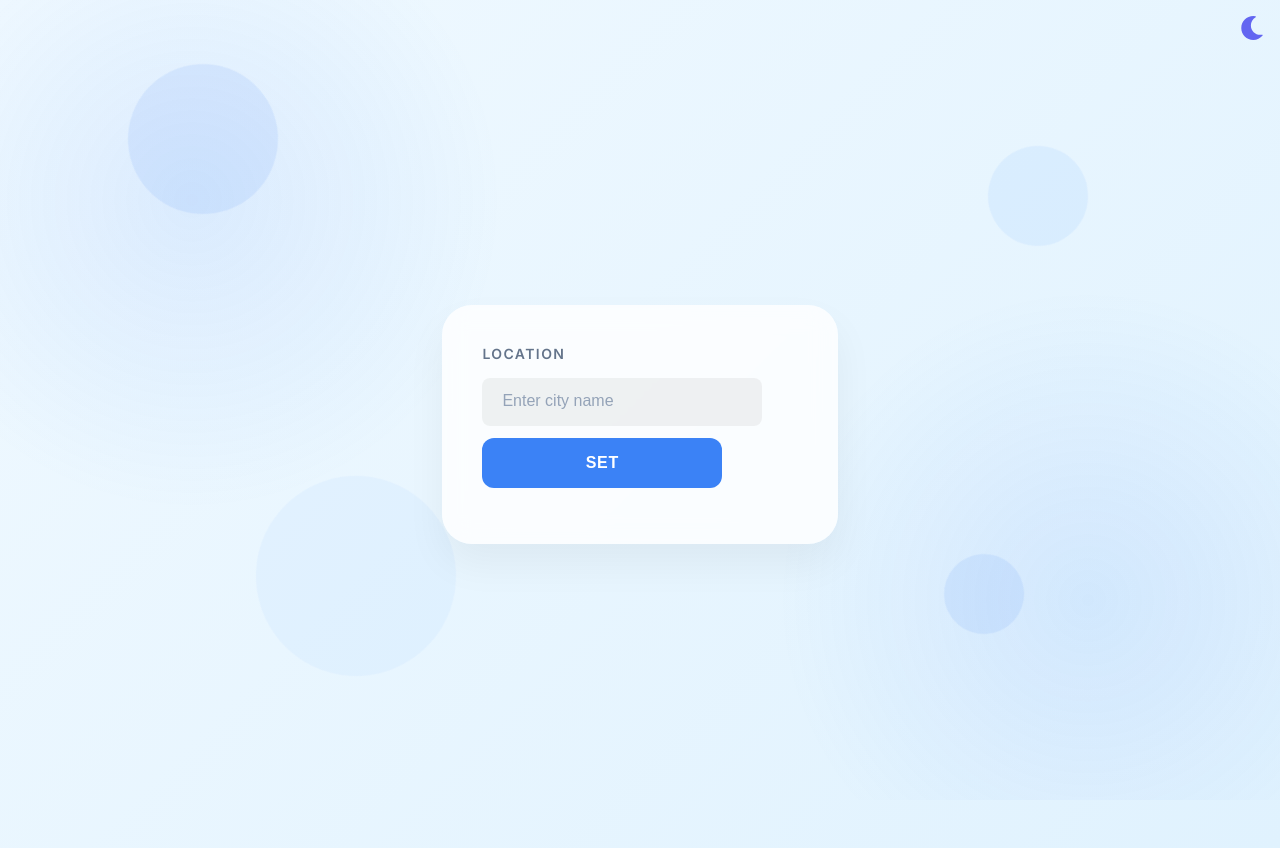
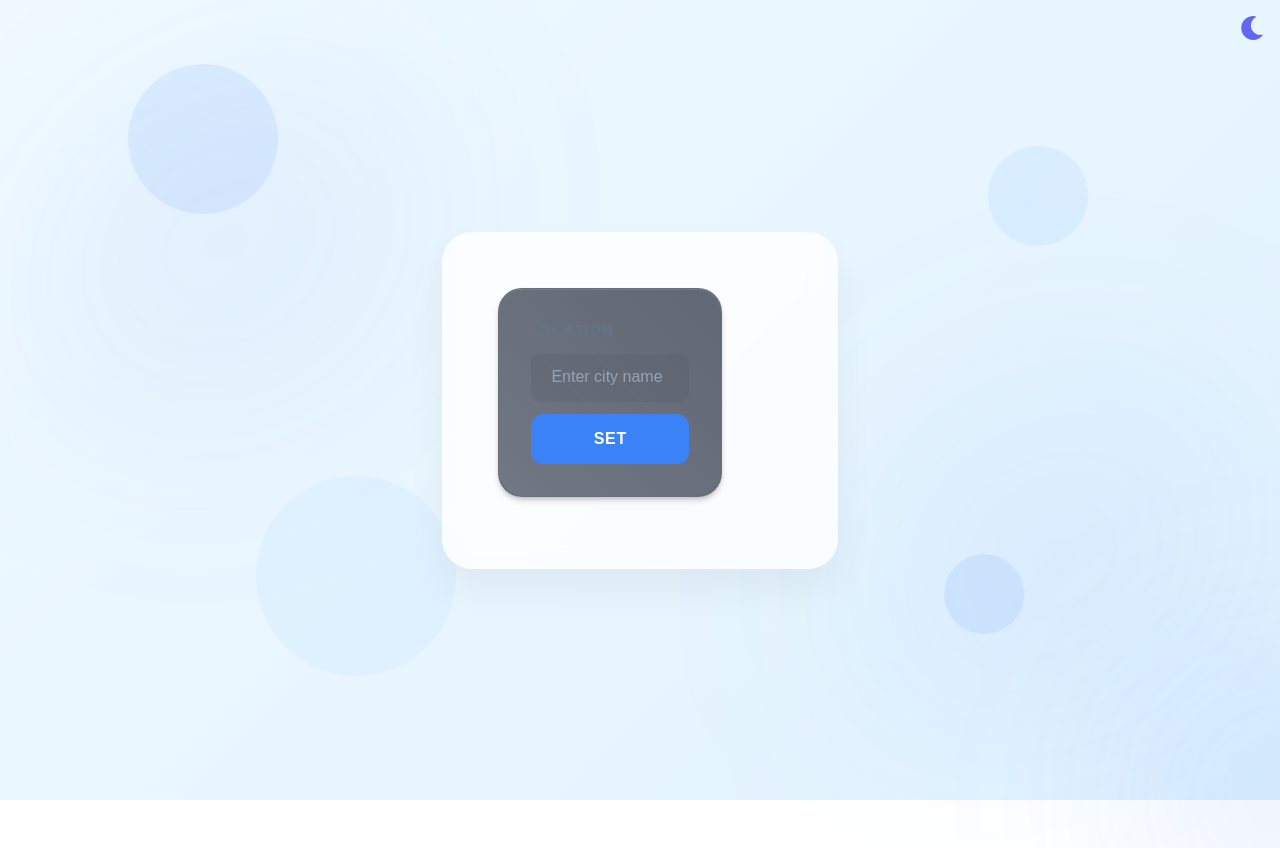
Before and after one commit to Jayanithu/SkyCast, a React (Vite) app: page / in a window 1280 px wide. After the commit the page ends 800 px from the top, so only its background shows below. Built offline with nearby package versions, Linux system fonts and the light colour scheme.

Commit message:
feat: implement modern css reset and glassmorphism for weather app

```diff
--- a/src/App.css
+++ b/src/App.css
@@ -1,3 +1,159 @@
+/* Modern Reset & Global Styles */
+* {
+  margin: 0;
+  padding: 0;
+  box-sizing: border-box;
+}
+
+body {
+  font-family: -apple-system, BlinkMacSystemFont, 'Inter', system-ui, sans-serif;
+  min-height: 100vh;
+  display: flex;
+  align-items: center;
+  justify-content: center;
+  background: #1a1f35;
+  color: #fff;
+  padding: 1.5rem;
+  position: relative;
+  overflow: hidden;
+}
+
+/* Glass Container Effect */
+.search-section {
+  background: rgba(30, 41, 59, 0.7);
+  backdrop-filter: blur(20px);
+  border: 1px solid rgba(255, 255, 255, 0.05);
+  border-radius: 24px;
+  padding: 2rem;
+  width: 100%;
+  max-width: 500px;
+  box-shadow:
+    0 4px 6px -1px rgba(0, 0, 0, 0.2),
+    0 2px 4px -1px rgba(0, 0, 0, 0.1),
+    inset 0 1px 0 rgba(255, 255, 255, 0.1);
+  animation: fadeIn 0.5s ease-out;
+}
+
+/* Container Glow Effect */
+.search-section::before {
+  content: '';
+  position: absolute;
+  top: 0;
+  left: 0;
+  right: 0;
+  bottom: 0;
+  border-radius: 24px;
+  background: linear-gradient(
+    45deg,
+    rgba(255, 255, 255, 0.1) 0%,
+    rgba(255, 255, 255, 0) 100%
+  );
+  z-index: -1;
+}
+
+/* Layout Styles */
+.left-section {
+  display: flex;
+  flex-direction: column;
+  align-items: center;
+  padding: 1rem;
+}
+
+.weather-layout {
+  display: grid;
+  grid-template-columns: 1fr;
+  gap: 2rem;
+  width: 100%;
+  max-width: 1200px;
+  margin: 0 auto;
+  padding: 1rem;
+}
+
+/* Form Elements */
+form {
+  position: relative;
+  z-index: 1;
+}
+
+input {
+  background: rgba(255, 255, 255, 0.05);
+  border: 1px solid rgba(255, 255, 255, 0.1);
+  transition: all 0.3s ease;
+}
+
+input:focus {
+  background: rgba(255, 255, 255, 0.08);
+  border-color: rgba(255, 255, 255, 0.2);
+}
+
+/* Animations */
+@keyframes fadeIn {
+  from {
+    opacity: 0;
+    transform: translateY(10px);
+  }
+  to {
+    opacity: 1;
+    transform: translateY(0);
+  }
+}
+
+@keyframes float {
+  0%, 100% {
+    transform: translateY(0);
+  }
+  50% {
+    transform: translateY(-5px);
+  }
+}
+
+/* Responsive Design */
+@media (min-width: 768px) {
+  .weather-layout {
+    grid-template-columns: 500px 1fr;
+  }
+}
+
+/* Loading and Error States */
+.loading {
+  opacity: 0.7;
+  pointer-events: none;
+}
+
+.error-message {
+  color: #ef4444;
+  text-align: center;
+  padding: 1rem;
+  border-radius: 12px;
+  background: rgba(239, 68, 68, 0.1);
+  margin-top: 1rem;
+}
+
+/* Background Animation */
+body::before,
+body::after {
+  content: '';
+  position: fixed;
+  width: 300px;
+  height: 300px;
+  border-radius: 50%;
+  background: rgba(59, 130, 246, 0.1);
+  filter: blur(100px);
+  z-index: -1;
+  animation: float 10s infinite ease-in-out;
+}
+
+body::before {
+  top: -150px;
+  left: -150px;
+}
+
+body::after {
+  bottom: -150px;
+  right: -150px;
+  animation-delay: -5s;
+}
+
 /* Global Styles */
 body {
   font-family: 'Inter', system-ui, -apple-system, sans-serif;
@@ -397,16 +553,6 @@ body.dark-mode .favorite-city:hover {
 
 .weather-display {
   animation: fadeIn 0.5s ease-out;
-}
-
-/* Error Message */
-.error-message {
-  background: rgba(239, 68, 68, 0.1);
-  color: #ef4444;
-  padding: 1rem;
-  border-radius: 12px;
-  margin-top: 1rem;
-  text-align: center;
 }
 
 /* Weather Card */
```
